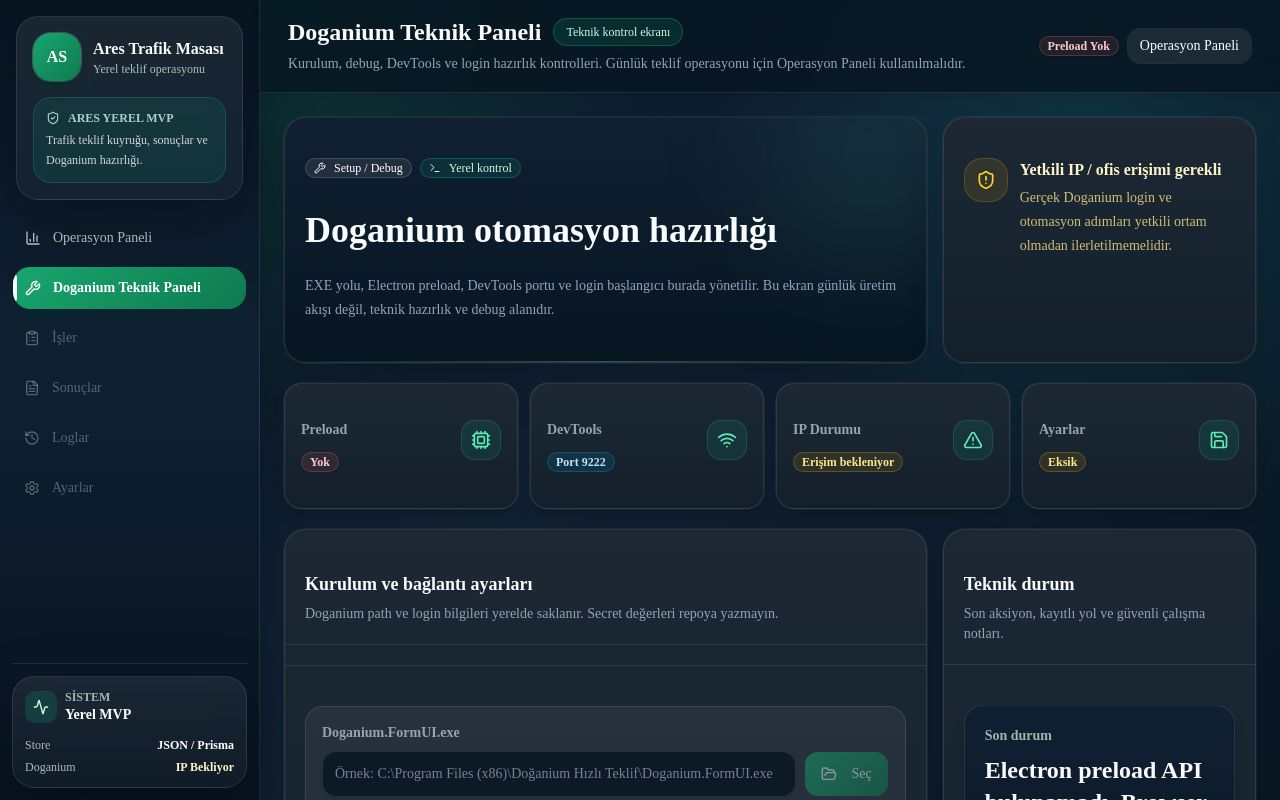
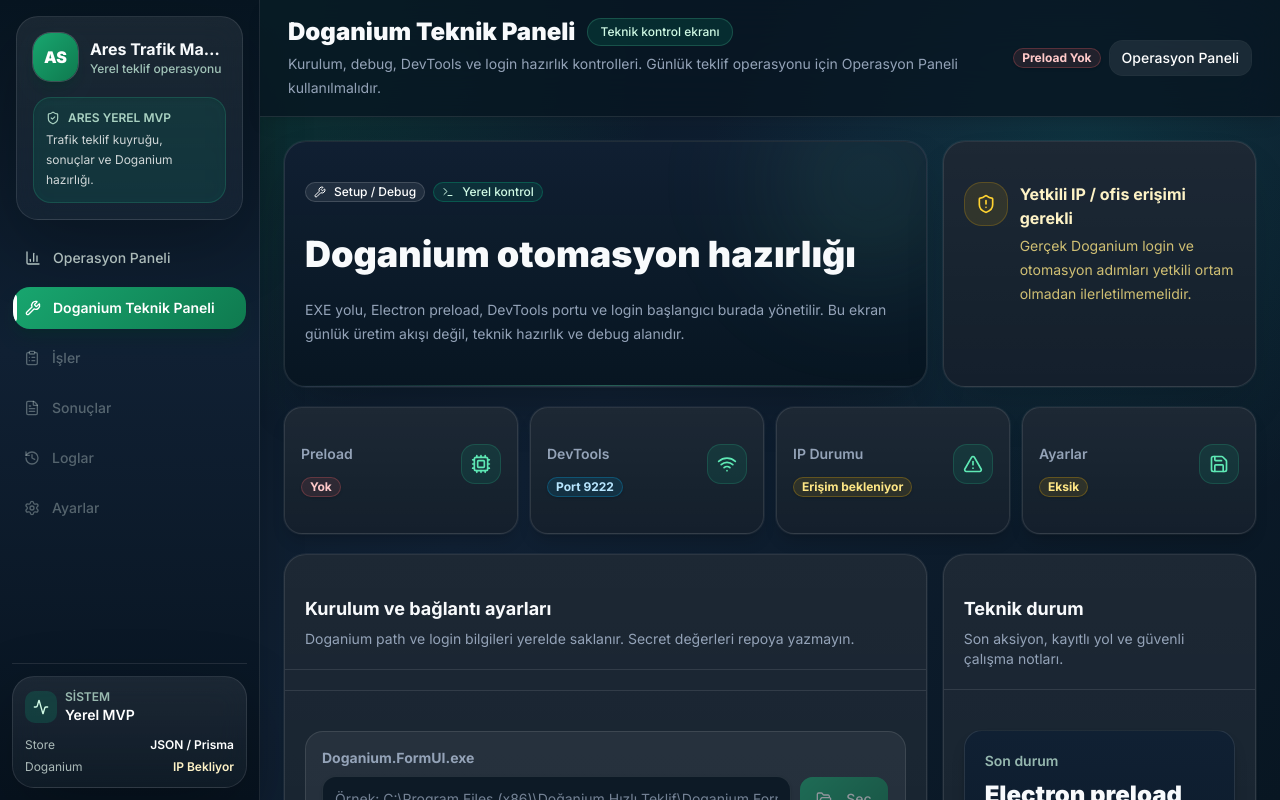
Before and after one commit to emirhanates1814-ux/doganium-whatsapp-mvp, a Next.js app: page /desktop in a window 1280 px wide. Built offline with nearby package versions, Linux system fonts and the light colour scheme.

Commit message:
Set dashboard as desktop entry and align app font

```diff
--- a/app/layout.tsx
+++ b/app/layout.tsx
@@ -1,5 +1,9 @@
 import type { Metadata } from "next";
 import "./globals.css";
+import { Inter } from "next/font/google";
+import { cn } from "@/lib/utils";
+
+const inter = Inter({subsets:['latin'],variable:'--font-sans'});
 
 export const metadata: Metadata = {
   title: "Doganium WhatsApp MVP",
@@ -8,7 +12,7 @@
 
 export default function RootLayout({ children }: { children: React.ReactNode }) {
   return (
-    <html lang="tr">
+    <html lang="tr" className={cn("font-sans", inter.variable)}>
       <body>{children}</body>
     </html>
   );
--- a/electron/main.js
+++ b/electron/main.js
@@ -7,7 +7,7 @@
 let mainWindow = null;
 
 const APP_TITLE = "Doganium WhatsApp Otomasyon";
-const DEV_URL = "http://127.0.0.1:3000/desktop";
+const DEV_URL = "http://127.0.0.1:3000/dashboard";
 const DEVTOOLS_PORT = 9222;
 const DEVTOOLS_ARGS = [`--remote-debugging-port=${DEVTOOLS_PORT}`, "--remote-allow-origins=*"];
 
```
Also changed, not shown: public/brand/README.md (added).
